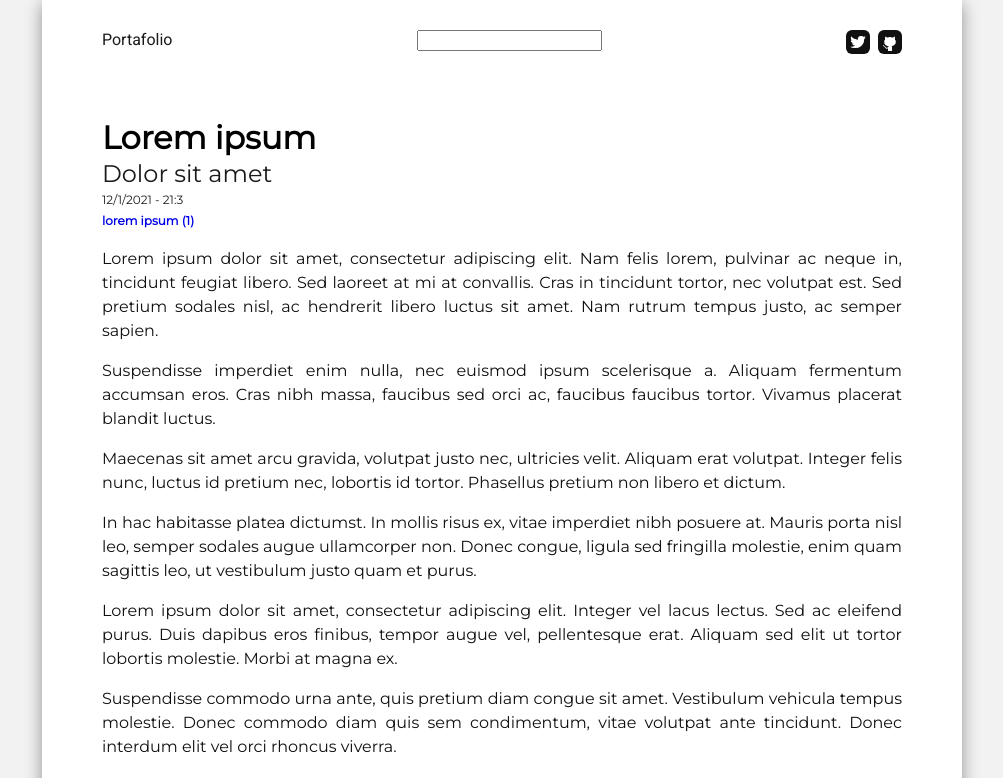
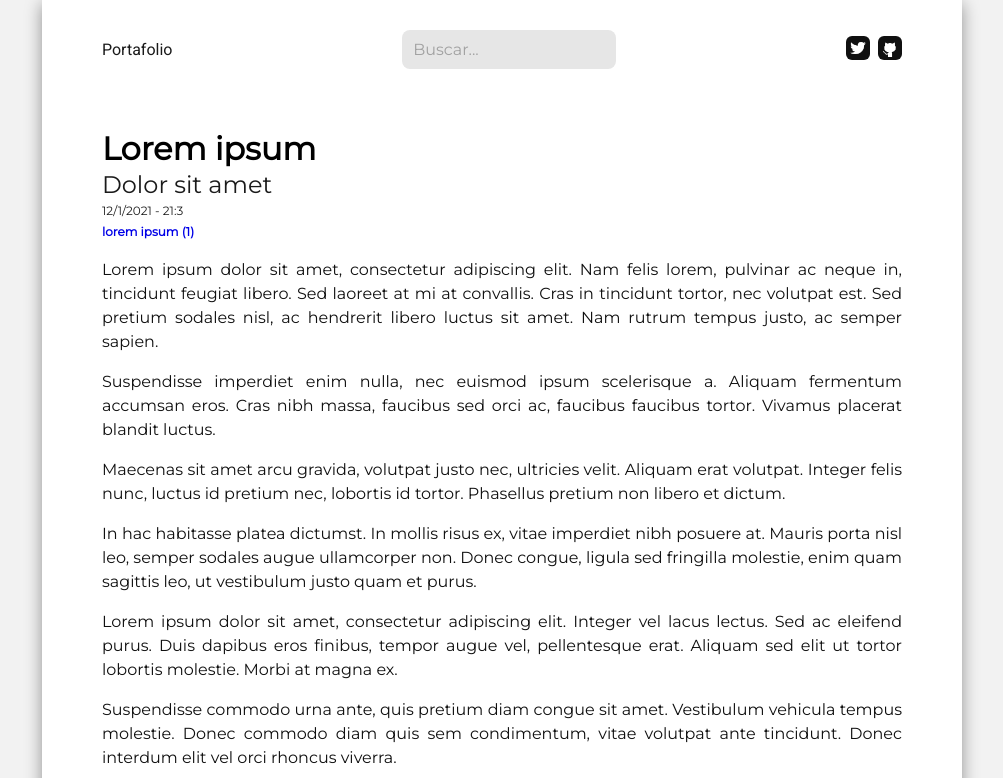
Before and after one commit to sgq995/sgq995.github.io, a React (Create React App) app: page / in a window 1280 px wide. Shown: the top 778 px of the page, without its empty margins (138-1141 px from the left). Built offline with nearby package versions, Linux system fonts and the light colour scheme.

Commit message:
feat: Added search input style

```diff
--- a/src/assets/styles/components/navigation/Nav.scss
+++ b/src/assets/styles/components/navigation/Nav.scss
@@ -12,6 +12,7 @@
 
   display: flex;
   justify-content: space-between;
+  align-items: center;
 
   position: sticky;
   top: 0;
--- /dev/null
+++ b/src/assets/styles/components/navigation/Search.scss
@@ -0,0 +1,41 @@
+.Search__container {
+  padding: 8px;
+
+  background-color: #e6e6e6;
+
+  border-radius: 8px;
+  border: 1px solid transparent;
+
+  cursor: text;
+}
+
+.Search__container--highlight {
+  background-color: #fff;
+  border: 1px solid #d3d3d3;
+}
+
+.Search__input {
+  width: 100%;
+
+  background-color: transparent;
+  color: #1d1d1d;
+
+  border: none;
+  outline: none;
+
+  font-size: 1rem;
+
+  font-family: 'Montserrat', sans-serif;
+  font-weight: 500;
+
+}
+
+.Search__input::placeholder {
+  color: #a1a1a1;
+}
+
+.Search__container--highlight {
+  .Search__input {
+    color: #1d1d1d;
+  }
+}
--- a/src/components/navigation/Nav.tsx
+++ b/src/components/navigation/Nav.tsx
@@ -4,6 +4,7 @@ import '../../assets/styles/components/navigation/Nav.scss';
 
 import twitterIcon from '../../assets/twitter-icon.svg';
 import githubIcon from '../../assets/github-icon.svg';
+import Search from './Search';
 
 class Nav extends React.Component {
   navRef = React.createRef<HTMLElement>();
@@ -36,9 +37,7 @@ class Nav extends React.Component {
           </li>
         </ul>
 
-        <form>
-          <input />
-        </form>
+        <Search />
 
         <ul className="Nav__list">
           <li className="Nav__item">
--- a/src/components/navigation/Search.tsx
+++ b/src/components/navigation/Search.tsx
@@ -1 +1,54 @@
 import React from 'react';
+
+import '../../assets/styles/components/navigation/Search.scss';
+
+class Search extends React.Component {
+  private containerRef = React.createRef<HTMLDivElement>();
+  private inputRef = React.createRef<HTMLInputElement>();
+
+  handleSubmit = (event?: React.FormEvent) => {
+    event?.preventDefault();
+  };
+
+  handleClick = () => {
+    this.inputRef.current?.focus();
+  };
+
+  handleFocus = () => {
+    this.containerRef.current?.classList.add('Search__container--highlight');
+  };
+
+  handleBlur = () => {
+    this.containerRef.current?.classList.remove('Search__container--highlight');
+  };
+
+  handleKeyPress = (event: React.KeyboardEvent<HTMLInputElement>) => {
+    if (event.key === 'Enter') {
+      this.inputRef.current?.blur();
+      this.handleSubmit();
+    }
+  };
+
+  render() {
+    return (
+      <form onSubmit={this.handleSubmit}>
+        <div
+          ref={this.containerRef}
+          className="Search__container"
+          onClick={this.handleClick}
+        >
+          <input
+            ref={this.inputRef}
+            className="Search__input"
+            placeholder="Buscar..."
+            onFocus={this.handleFocus}
+            onBlur={this.handleBlur}
+            onKeyPress={this.handleKeyPress}
+          />
+        </div>
+      </form>
+    );
+  }
+}
+
+export default Search;
```
Also changed, not shown: 1 other file (tests, documents, lock files or other folders).
